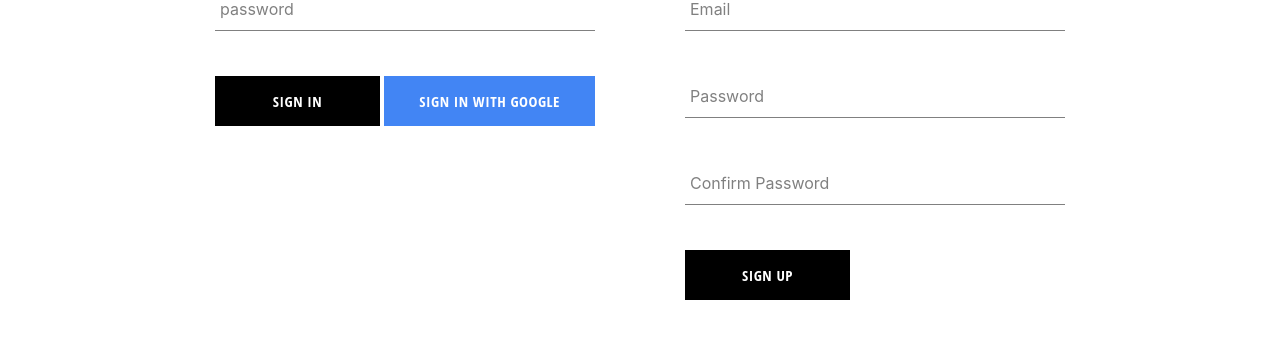
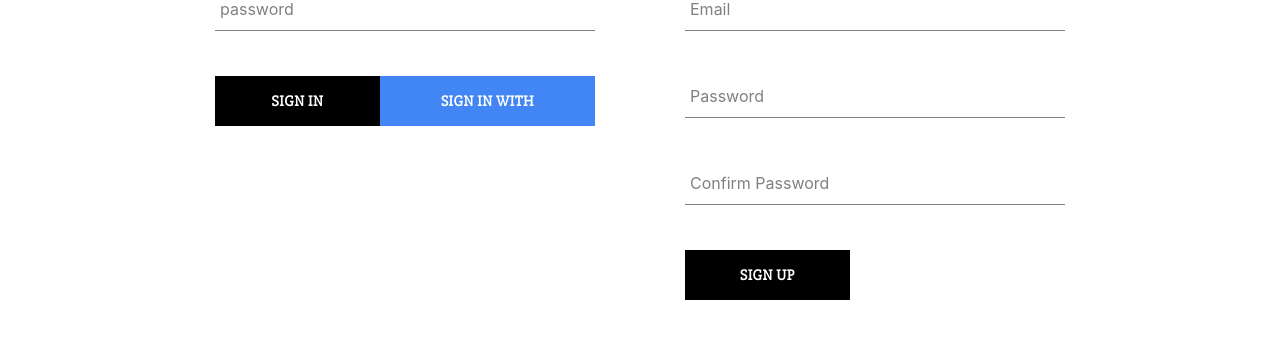
Before and after one commit to kyle2044/kyles-shop, a React (Create React App) app: page /signin in a window 1280 px wide. Shown: the part 352-690 px from the top of the page. Built offline with nearby package versions, Linux system fonts and the light colour scheme; no server answers.

Commit message:
changed button font

```diff
--- a/src/components/custom-button/custom-button.styles.scss
+++ b/src/components/custom-button/custom-button.styles.scss
@@ -9,7 +9,7 @@
     background-color: black;
     color: white;
     text-transform: uppercase;
-    font-family: 'Open Sans Condensed';
+    font-family: 'Slabo 27px';
     font-weight: bolder;
     border: none;
     cursor: pointer;
```
